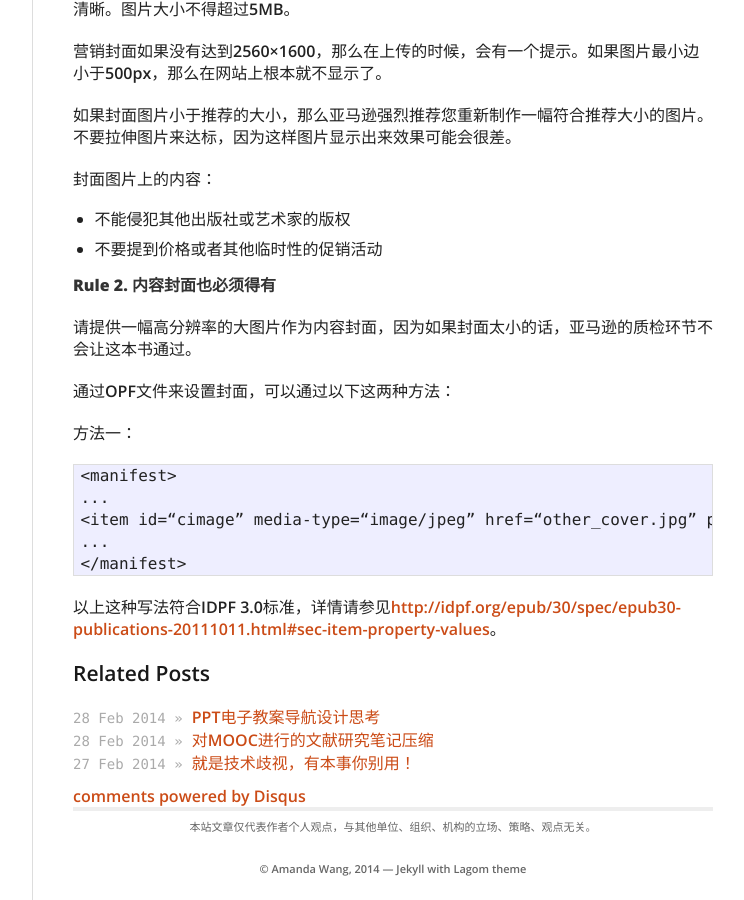
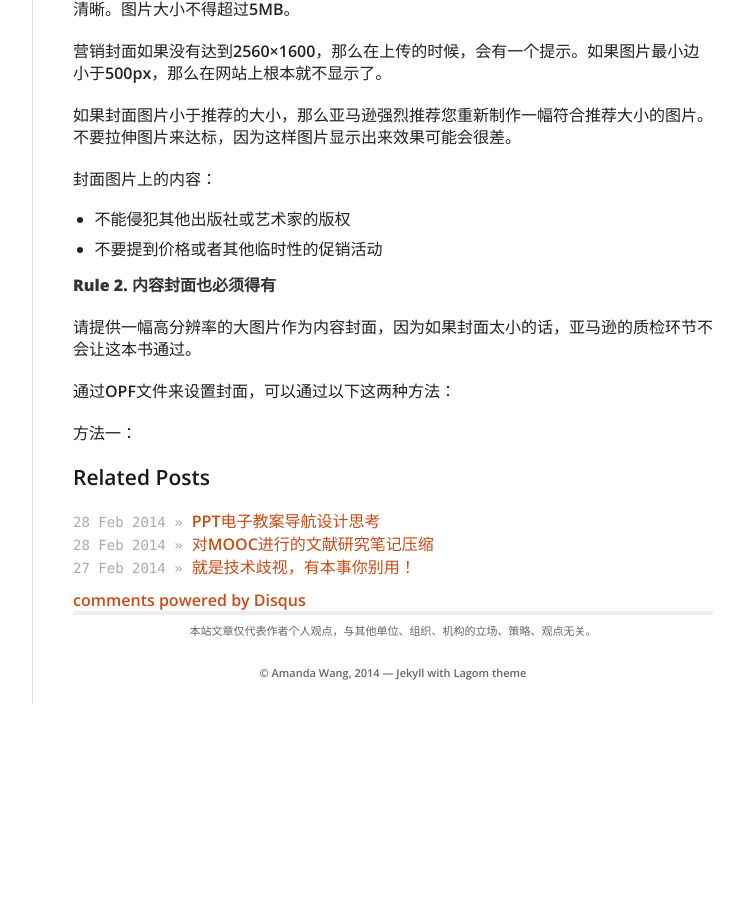
Before and after one commit to fantaghiro/fantaghiro.github.io, a Jekyll site: the page built from _posts/2014-03-02-Kindle-Training-Day3.markdown, in a window 1280 px wide and 900 px high, scrolled down 5141 px. Shown: the whole window, without its empty margins (378-1122 px from the left). Built offline with Jekyll 4.4.1, drawn with Linux system fonts in a browser that asks for light colours; nearby versions of some CDN libraries; comment, search, counter and statistics services are not loaded; after the commit the page ends 5845 px from its top, so only the background shows below that.

Commit message:
Update 2014-03-02-Kindle-Training-Day3.markdown

```diff
--- a/_posts/2014-03-02-Kindle-Training-Day3.markdown
+++ b/_posts/2014-03-02-Kindle-Training-Day3.markdown
@@ -224,13 +224,3 @@ weight: bold;
 通过OPF文件来设置封面，可以通过以下这两种方法：
 
 方法一：
-
-<pre>
-&lt;manifest&gt;
-...
-&lt;item id=“cimage” media-type=“image/jpeg” href=“other_cover.jpg” properties=“cover-image”/&gt;
-...
-&lt;/manifest&gt;
-</pre>
-
-以上这种写法符合IDPF 3.0标准，详情请参见[http://idpf.org/epub/30/spec/epub30- publications-20111011.html#sec-item-property-values](http://idpf.org/epub/30/spec/epub30- publications-20111011.html#sec-item-property-values)。
```
